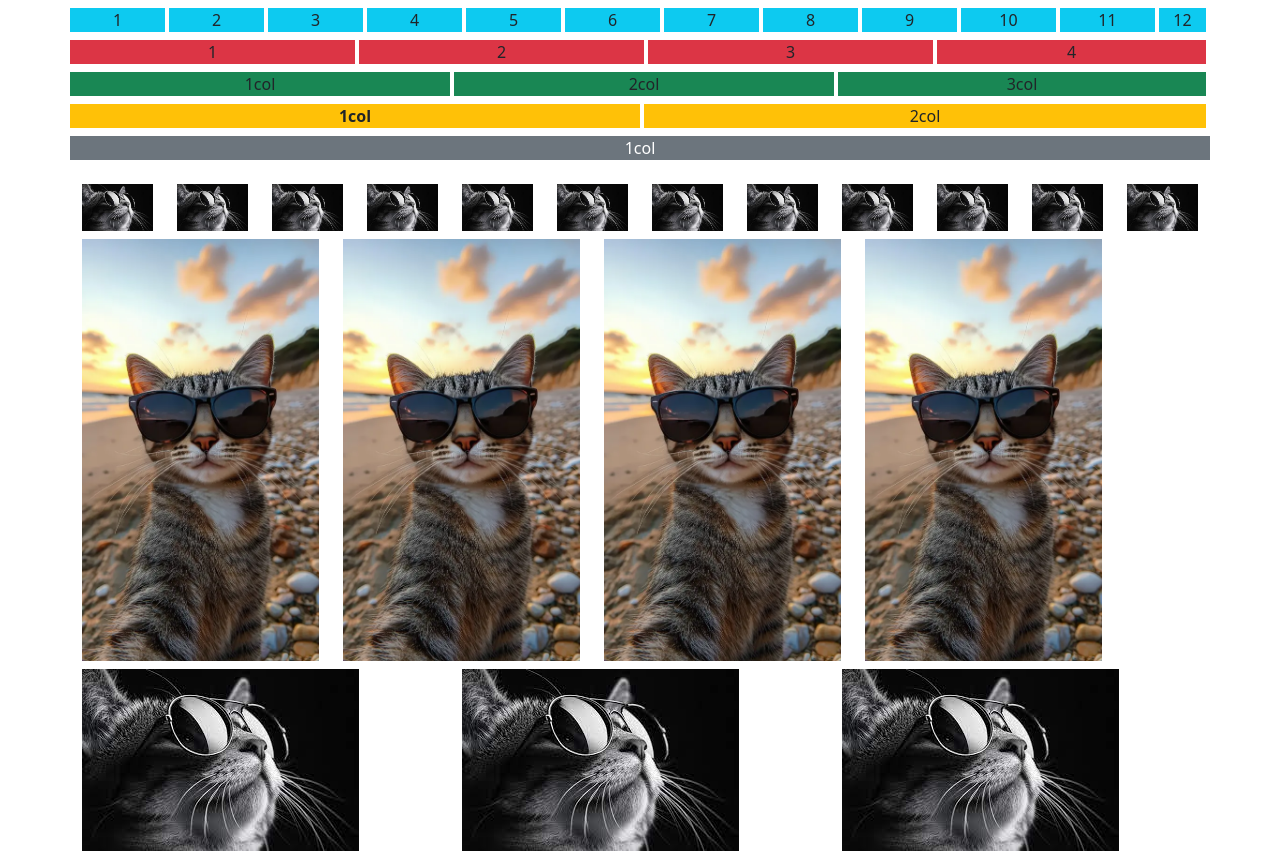
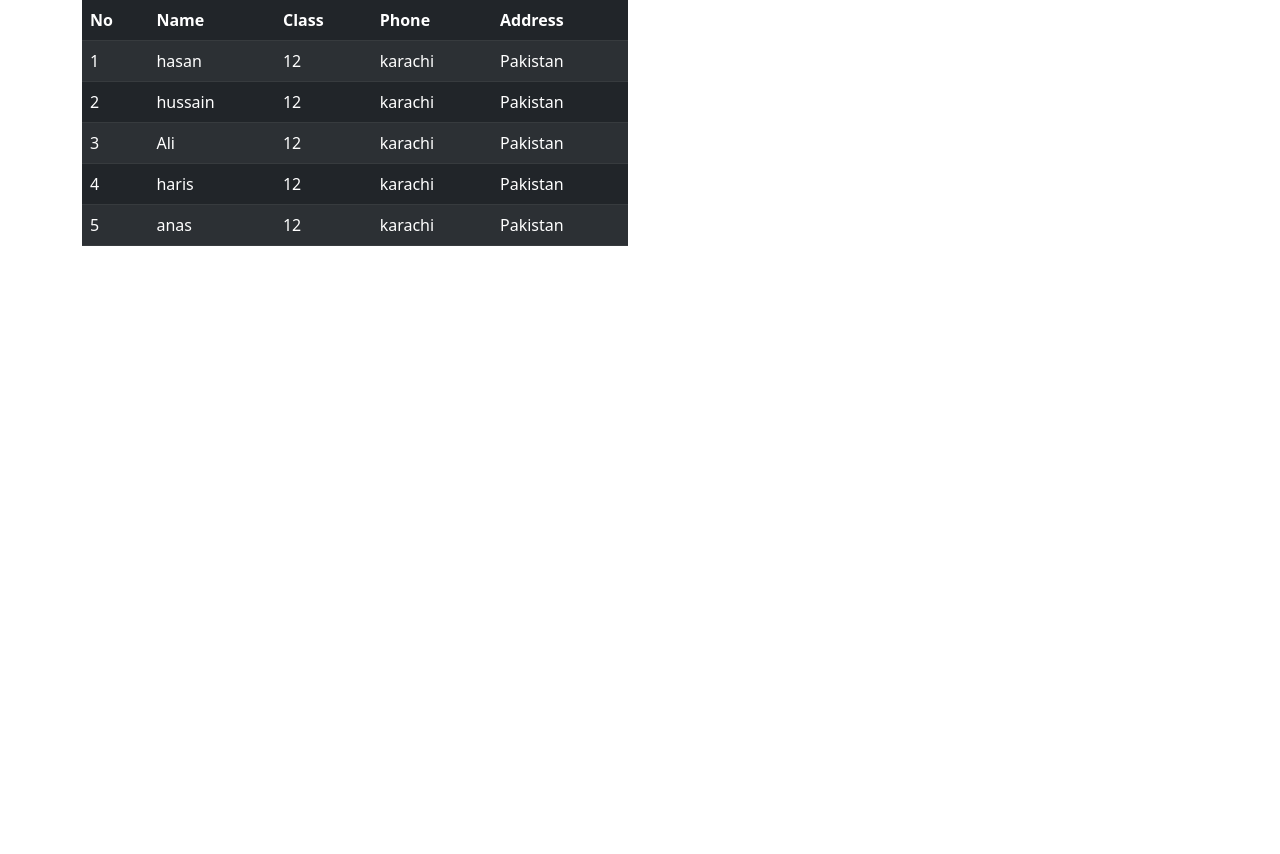
Before and after one commit to HarisGaba/aptechwork-semester-1, a plain HTML site: page index.html in a window 1280 px wide. Shown: the top 854 px of the page. After the commit the page ends 800 px from the top, so only its background shows below. Drawn offline with Linux system fonts and the light colour scheme.

Commit message:
Add files via upload

```diff
--- a/index.html
+++ b/index.html
@@ -7,121 +7,62 @@
     <title>Document</title>
 </head>
 <body>
-    <div class="container">
-        <div class="row mt-2 text-center">
-            <div class="col-1 bg-info me-1 ">1</div>
-            <div class="col-1 bg-info me-1 ">2</div>
-            <div class="col-1 bg-info me-1 ">3</div>
-            <div class="col-1 bg-info me-1 ">4</div>
-            <div class="col-1 bg-info me-1 ">5</div>
-            <div class="col-1 bg-info me-1 ">6</div>
-            <div class="col-1 bg-info me-1 ">7</div>
-            <div class="col-1 bg-info me-1 ">8</div>
-            <div class="col-1 bg-info me-1 ">9</div>
-            <div class="col-1 bg-info me-1 ">10</div>
-            <div class="col-1 bg-info me-1 ">11</div>
-            <div class="col bg-info me-1 ">12</div>
-        </div>
-        <div class="row mt-2 text-center">
-            <div class="col-3 bg-danger me-1 ">1</div>
-            <div class="col-3 bg-danger me-1 ">2</div>
-            <div class="col-3 bg-danger me-1 ">3</div>
-            <div class="col bg-danger me-1 ">4</div>
-        </div>
-        <div class="row mt-2 text-center">
-            <div class="col-4 bg-success me-1 ">1col</div>
-            <div class="col-4 bg-success me-1 ">2col</div>
-            <div class="col bg-success me-1 ">3col</div>
-        </div>
-        <div class="row mt-2 text-center">
-            <div class="col-6 bg-warning me-1 fw-bolder ">1col</div>
-            <div class="col bg-warning me-1 fw-lighter ">2col</div>
-        </div>
-        <div class="row mt-2 text-center">
-            <div class="col-12 bg-secondary me-1 text-white ">1col</div>
-        </div>
-    </div>
-    <br>
-<!-- the coloumn add work is done -->
-<!-- now adding pictures in coloumn -->
-    <div class="container">
+   <div class="container">
         <div class="row">
-            <div class="col-lg-1">
-                <img src="images (1).jpg" alt="" class="img-fluid">
-            </div>
-            <div class="col-lg-1">
-                <img src="images (1).jpg" alt="" class="img-fluid">
-            </div>
-            <div class="col-lg-1">
-                <img src="images (1).jpg" alt="" class="img-fluid">
-            </div>
-            <div class="col-lg-1">
-                <img src="images (1).jpg" alt="" class="img-fluid">
-            </div>
-            <div class="col-lg-1">
-                <img src="images (1).jpg" alt="" class="img-fluid">
-            </div>
-            <div class="col-lg-1">
-                <img src="images (1).jpg" alt="" class="img-fluid">
-            </div>
-            <div class="col-lg-1">
-                <img src="images (1).jpg" alt="" class="img-fluid">
-            </div>
-            <div class="col-lg-1">
-                <img src="images (1).jpg" alt="" class="img-fluid">
-            </div>
-            <div class="col-lg-1">
-                <img src="images (1).jpg" alt="" class="img-fluid">
-            </div>
-            <div class="col-lg-1">
-                <img src="images (1).jpg" alt="" class="img-fluid">
-            </div>
-            <div class="col-lg-1">
-                <img src="images (1).jpg" alt="" class="img-fluid">
-            </div>
-            <div class="col-lg-1">
-                <img src="images (1).jpg" alt="" class="img-fluid">
-            </div>
-        </div>
-        <div class="row mt-2 ">
-            <div class="row col-lg-3">
-                <img src="stylish-cat-sunglasses-poses-confidently-rocky-beach-capturing-unique-blend-humor-charm-warm-glow-sunset-349482060.webp" alt="" class="img-fluid">
-            </div>
-            <div class="row col-lg-3">
-                <img src="stylish-cat-sunglasses-poses-confidently-rocky-beach-capturing-unique-blend-humor-charm-warm-glow-sunset-349482060.webp" alt="" class="img-fluid">
-            </div>
-            <div class="row col-lg-3">
-                <img src="stylish-cat-sunglasses-poses-confidently-rocky-beach-capturing-unique-blend-humor-charm-warm-glow-sunset-349482060.webp" alt="" class="img-fluid">
-            </div>
-            <div class="row col-lg-3">
-                <img src="stylish-cat-sunglasses-poses-confidently-rocky-beach-capturing-unique-blend-humor-charm-warm-glow-sunset-349482060.webp" alt="" class="img-fluid">
-            </div>
-        </div>
-        <div class="row mt-2">
-            <div class="col-lg-4">
-                <img src="images (1).jpg" alt="" class="img-fluid">
-            </div>
-            <div class="col-lg-4">
-                <img src="images (1).jpg" alt="" class="img-fluid">
-            </div>
-            <div class="col-lg-4">
-                <img src="images (1).jpg" alt="" class="img-fluid">
-            </div>
-        </div>
-        <div class="row mt-2">
             <div class="col-lg-6">
-                <img src="stylish-cat-sunglasses-poses-confidently-rocky-beach-capturing-unique-blend-humor-charm-warm-glow-sunset-349482060.webp" alt="" class="img-fluid">
-            </div>
-            <div class="col-lg-6">
-                <img src="stylish-cat-sunglasses-poses-confidently-rocky-beach-capturing-unique-blend-humor-charm-warm-glow-sunset-349482060.webp" alt="" class="img-fluid">
-            </div>
-        </div>
-        <div class="row mt-2 text-lg-center ">
-            <div class="col-lg-12">
-                <img src="images (1).jpg"  alt="" class="img-fluid">
+
+                <table class="table table-striped table-dark">
+                    <thead>
+                        <tr>
+                            <th>No</th>
+                            <th>Name</th>
+                            <th>Class</th>
+                            <th>Phone</th>
+                            <th>Address</th>
+                        </tr>
+                    </thead>
+                    <tbody>
+                        <tr>
+                            <td>1</td>
+                            <td>hasan</td>
+                            <td>12</td>
+                            <td>karachi</td>
+                            <td>Pakistan</td>
+                        </tr>
+                        <tr>
+                            <td>2</td>
+                            <td>hussain</td>
+                            <td>12</td>
+                            <td>karachi</td>
+                            <td>Pakistan</td>
+                        </tr>
+                        <tr>
+                            <td>3</td>
+                            <td>Ali</td>
+                            <td>12</td>
+                            <td>karachi</td>
+                            <td>Pakistan</td>
+                        </tr>
+                        <tr>
+                            <td>4</td>
+                            <td>haris</td>
+                            <td>12</td>
+                            <td>karachi</td>
+                            <td>Pakistan</td>
+                        </tr>
+                        <tr>
+                            <td>5</td>
+                            <td>anas</td>
+                            <td>12</td>
+                            <td>karachi</td>
+                            <td>Pakistan</td>
+                        </tr>
+                    </tbody>
+                </table>
             </div>
         </div>
     </div>
- <script src="bootstrap.bundle.min.js"></script>
+
+    <script src="bootstrap.bundle.min.js"></script>
 </body>
 </html>
```
Also changed, not shown: parallax.html (added, +126 -0 lines), style.css (added, +10 -0 lines), porshe.jpg (added).
